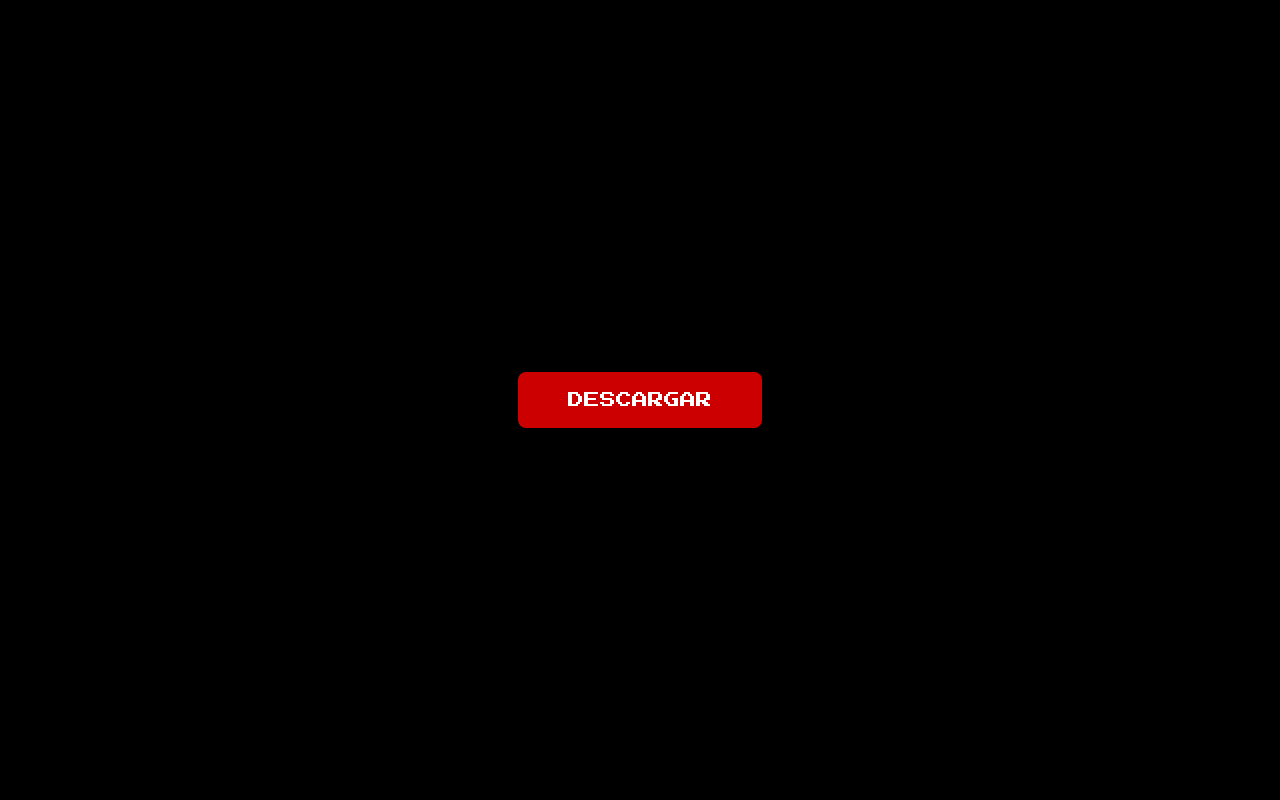
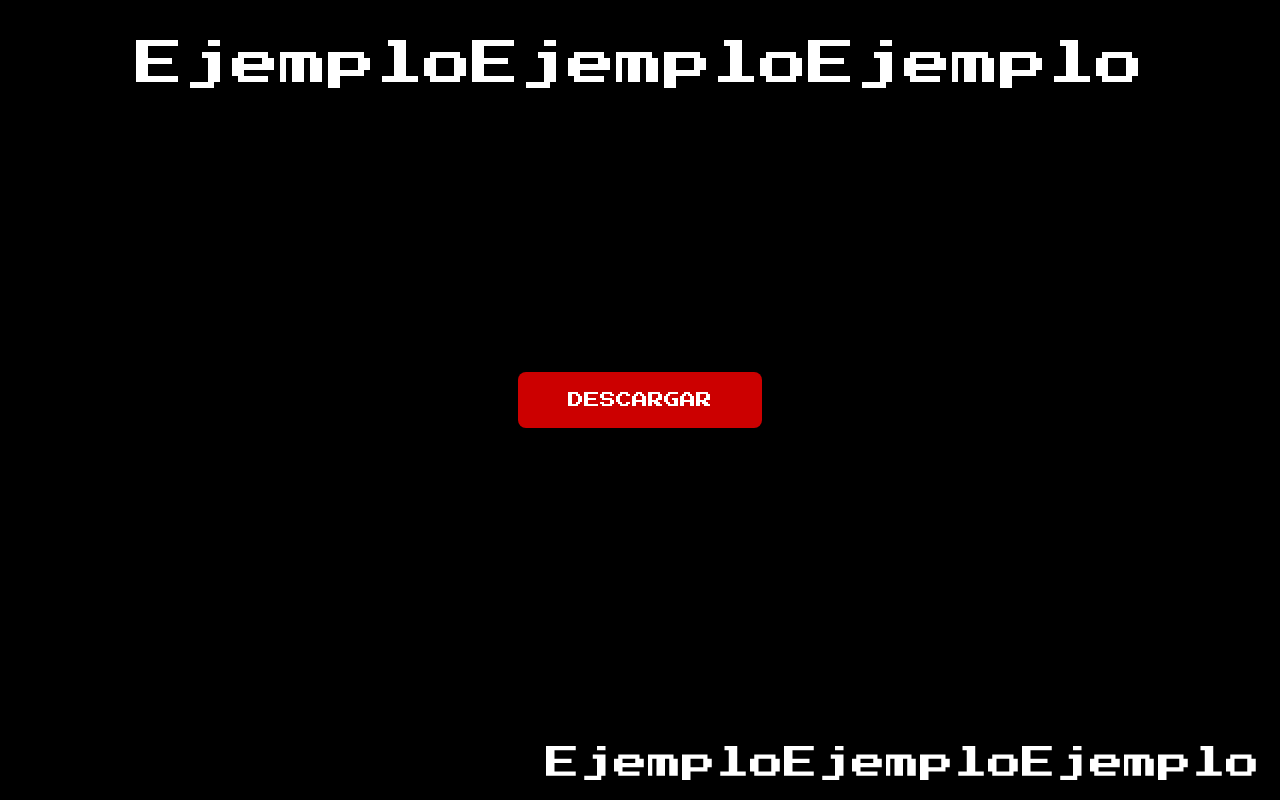
Before and after one commit to Juancitopepe/091026, a website: page public/index.html in a window 1280 px wide. Drawn offline with Linux system fonts and the light colour scheme.

Commit message:
Update index.html

```diff
--- a/public/index.html
+++ b/public/index.html
@@ -34,7 +34,7 @@ button{
     left:50%;
     transform:translateX(-50%);
     color:white;
-    font-family:'Silkscreen', sans-serif;
+    font-family:'Press Start 2P', cursive;
     font-size:48px;
 }
 
@@ -43,7 +43,7 @@ button{
     bottom:20px;
     right:20px;
     color:white;
-    font-family:'Silkscreen', sans-serif;
+    font-family:'Press Start 2P', cursive;
     font-size:34px;
 }
 
@@ -54,6 +54,14 @@ button:hover{
 
 </head>
 <body>
+
+<div class="tituloSuperior">
+    EjemploEjemploEjemplo
+</div>
+
+<div class="textoInferior">
+    EjemploEjemploEjemplo
+</div>
 
 <button onclick="descargar()">
 DESCARGAR
```
